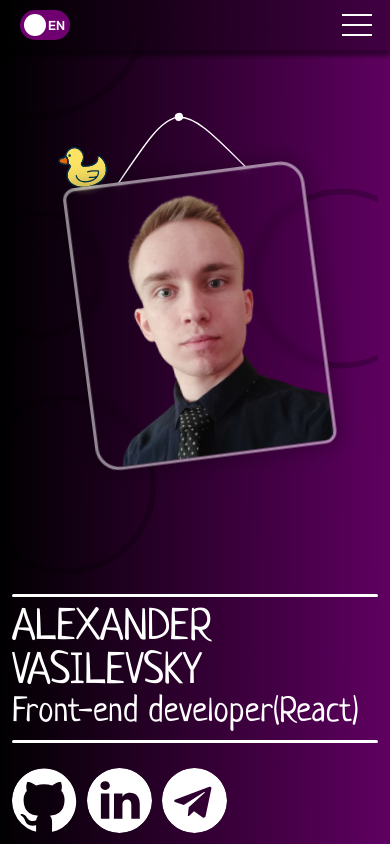
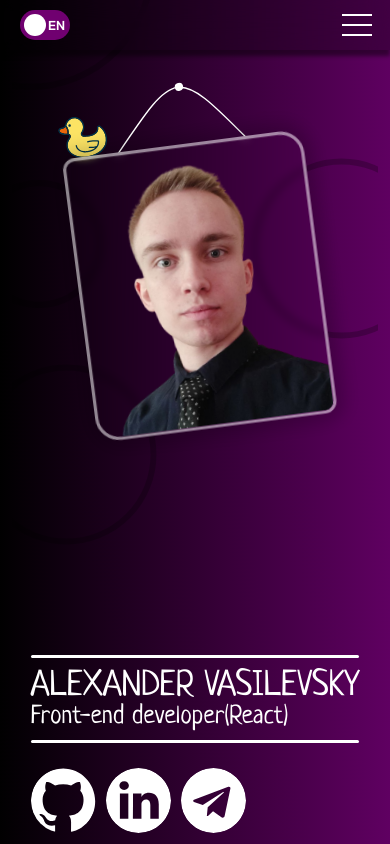
Before and after one commit to ForzVA/purple_resume, a React (Create React App) app: page / in a window 390 px wide. Shown: the top 844 px of the page. Built offline with nearby package versions, Linux system fonts and the light colour scheme.

Commit message:
Additional font sizes for name and position

```diff
--- a/src/components/Main/main.module.scss
+++ b/src/components/Main/main.module.scss
@@ -71,7 +71,6 @@
   }
 
   &__photo {
-    position: relative;
     display: flex;
     padding: 0 32px;
     flex-direction: column;
@@ -155,9 +154,6 @@
   }
 }
 
-// @media screen and (max-width: 1178px) {
-// }
-
 @media screen and (max-width: 1024px) {
   .root {
     flex-direction: column-reverse;
@@ -179,8 +175,7 @@
     }
 
     &__portrait {
-      position: relative;
-      margin-top: 50px;
+      margin-top: 70px;
     }
 
     &__photo {
@@ -205,6 +200,10 @@
           font-size: 35px;
         }
       }
+    }
+
+    &__portrait {
+      margin-top: 30px;
     }
 
     &__photo {
@@ -240,6 +239,10 @@
 
 @media screen and (max-width: 480px) {
   .root {
+    &__portrait {
+      margin-top: 20px;
+    }
+
     &__info {
       &__text {
         margin-bottom: 5px;
@@ -268,6 +271,38 @@
       &__duck {
         top: 32px;
         width: 70px;
+      }
+    }
+  }
+}
+
+// Медиа для размера шрифта
+@media screen and (max-width: 464px) {
+  .root {
+    &__info {
+      &__text {
+        &__name {
+          font-size: 36px;
+        }
+        &__position {
+          font-size: 26px;
+        }
+      }
+    }
+  }
+}
+
+// Медиа для размера шрифта
+@media screen and (max-width: 376px) {
+  .root {
+    &__info {
+      &__text {
+        &__name {
+          font-size: 35px;
+        }
+        &__position {
+          font-size: 25px;
+        }
       }
     }
   }
```
